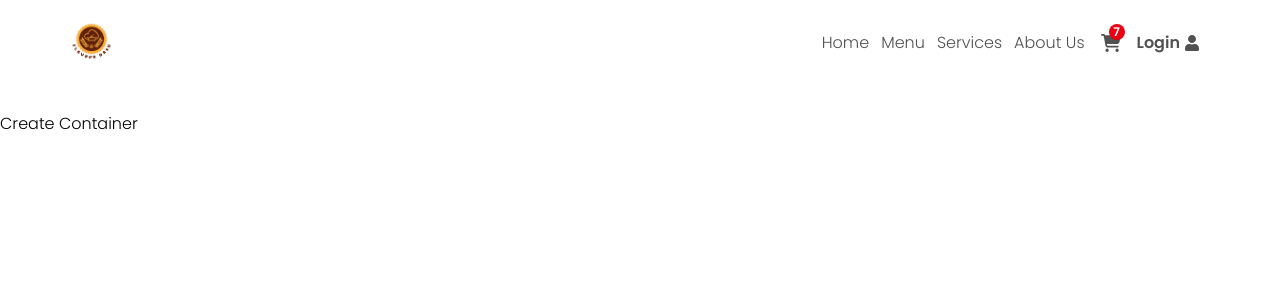
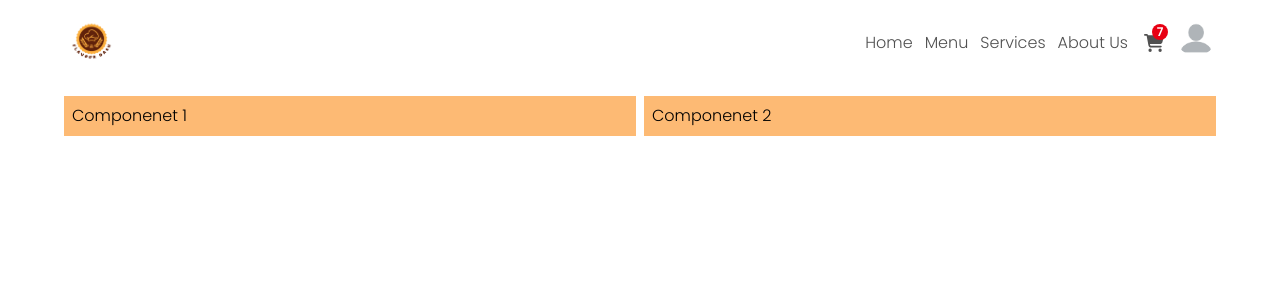
Before and after one commit to kirtanpatel35367/Food-Cart-Web-App, a React (Create React App) app: page /createItem in a window 1280 px wide. Shown: the top 300 px of the page. Built offline with nearby package versions, Linux system fonts and the light colour scheme.

Commit message:
first commit

```diff
--- a/src/App.js
+++ b/src/App.js
@@ -8,10 +8,10 @@ import Header from './components/Header'
 const App = () => {
   return (
 
-    <AnimatePresence>
+    <AnimatePresence mode="wait">
       <div className='w-screen h-auto flex flex-col'>
         <Header />
-        <main className='mt-28'>
+        <main className='mt-20 md:mt-24 px-16 w-full'>
           <Routes>
             <Route path='/*' element={<MainContainer />} />
             <Route path='/createItem' element={<CreateContainer />} />
--- a/src/components/CreateContainer.jsx
+++ b/src/components/CreateContainer.jsx
@@ -2,8 +2,14 @@ import React from 'react'
 
 const CreateContainer = () => {
   return (
-    <div>
-      Create Container
+    <div className='grid grid-cols-1 md:grid-cols-2 gap-2'>
+      <div className='p-2 bg-orange-300'>
+        Componenet 1
+      </div>
+      <div className='p-2 bg-orange-300'>
+        Componenet 2
+      </div>
+
     </div>
   )
 }
--- a/src/components/Header.jsx
+++ b/src/components/Header.jsx
@@ -1,42 +1,65 @@
-import React from 'react'
+import React, { useState } from 'react'
 import { getAuth, signInWithPopup, GoogleAuthProvider } from "firebase/auth";
 import { app } from '../firebase.config.js'
 import { FaCartShopping } from "react-icons/fa6"
+import { MdAddShoppingCart } from "react-icons/md";
+import { IoIosLogOut } from "react-icons/io";
+import { Link } from 'react-router-dom';
 import logo from '../img/logo.png'
 import { motion } from 'framer-motion';
-import { FaUser } from "react-icons/fa";
-import { Link } from 'react-router-dom';
 import { actionType } from '../context/reducer.js';
 import { useStateValue } from '../context/StateProvider.js';
-
+import defaultprofile from '../img/profilepic.png'
+import { type } from '@testing-library/user-event/dist/type/index.js';
 
 const Header = () => {
   const firebaseAuth = getAuth(app)
   const provider = new GoogleAuthProvider();
-  const [{user},dispatch] = useStateValue();
+  const [{ user }, dispatch] = useStateValue();
+  const [isMenu, setIsMenu] = useState(false)
 
 
+  //Login Function
   const login = async () => {
-    const { user: {refreshToken, providerData} } = await signInWithPopup(firebaseAuth, provider)
+    if (!user) {
+      const { user: { refreshToken, providerData } } = await signInWithPopup(firebaseAuth, provider);
 
+      dispatch({
+        type: actionType.SET_USER,
+        user: providerData[0],
+      });
+
+      localStorage.setItem("user", JSON.stringify(providerData[0]));
+    }
+    else {
+      setIsMenu(!isMenu)
+    }
+  };
+
+
+  //LogOut Function
+  const logout = async () => {
+    setIsMenu(false)
+    localStorage.clear()
     dispatch({
-      type:actionType.SET_USER,
-      user:providerData[0],
+      type: actionType.SET_USER,
+      user: null,
     })
   }
 
+
   return (
-    <header className=' w-screen h-auto p-4 fixed px-16'>
+    <header className='w-screen h-auto p-4 px-4 fixed md:px-16 md:p-4'>
       <div className='hidden md:flex w-full h-full justify-between'>
         <Link to={'/'} className='flex items-center gap-2'>
           <img src={logo} alt="Logo" className='w-14 object-cover cursor-pointer' />
         </Link>
-        <ul className='flex items-center gap-3 ml-auto'>
+        <motion.ul initial={{ opacity: 0, x: 200 }} animate={{ opacity: 1, x: 0 }} exit={{ opacity: 0, x: 200 }} className='flex items-center gap-3 ml-auto'>
           <li className='text-base text-textColor hover:text-headingColor duration-100 transition-all ease-in-out cursor-pointer'>Home</li>
           <li className='text-base text-textColor hover:text-headingColor duration-100 transition-all ease-in-out cursor-pointer'>Menu</li>
           <li className='text-base text-textColor hover:text-headingColor duration-100 transition-all ease-in-out cursor-pointer'>Services</li>
           <li className='text-base text-textColor hover:text-headingColor duration-100 transition-all ease-in-out cursor-pointer'>About Us</li>
-        </ul>
+        </motion.ul>
 
         <div className='relative flex items-center text-xl ml-4'>
           <FaCartShopping className='cursor-pointer text-textColor hover:text-headingColor' />
@@ -45,20 +68,76 @@ const Header = () => {
           </div>
         </div>
 
+        <div className='relative'>
+          <motion.img src={user ? user.photoURL : defaultprofile} alt="profilepic" whileTap={{ scale: 0.8 }} onClick={login} className="w-10 min-w-[40px] h-10 items-center rounded-full cursor-pointer ml-3" />
 
-        <motion.button whileTap={{ scale: 0.8 }} onClick={login} className="flex items-center justify-between hover:text-headingColor  text-textColor mx-2 px-2 py-0.5 font-semibold leading-tight">
-          Login
-          <div className="ml-1">
-            <FaUser />
-          </div>
-        </motion.button>
+          {
+            isMenu && (
+              <motion.div initial={{ opacity: 0, scale: 0.6 }} animate={{ opacity: 1, scale: 1 }} exit={{ opacity: 0, scale: 0.6 }} className='w-40 bg-slate-100 shadow-xl rounded-lg flex flex-col absolute p-3 py-2 cursor-pointer top-12 right-0 gap-2'>
+                {user && user.email === 'kp534422@gmail.com' && (
+                  <Link to={'./createitem'}>
+                    <p className='px-4 py-2 flex items-center gap-2 cursor-pointer  hover:bg-slate-400 transition-all duration-100 ease-in-out rounded-lg text-textColor text-base'>
+                      New Item<MdAddShoppingCart />
+                    </p>
+                  </Link>
+                )}
+
+                <p onClick={logout} className='px-4 py-2 flex items-center gap-2 cursor-pointer shadow-md bg-slate-300 hover:bg-slate-400 transition-all duration-100 ease-in-out rounded-lg text-textColor text-base'>Log Out<IoIosLogOut /></p>
+              </motion.div>
+            )
+
+          }
+
+        </div>
       </div>
 
-      <div className='flex md:hidden w-full h-full'>
-        For Mobile
+
+      <div className='flex md:hidden w-full h-full justify-between items-center'>
+
+        <Link to={'/'} className='flex items-center gap-2'>
+          <img src={logo} alt="Logo" className='w-14 object-cover cursor-pointer' />
+        </Link>
+
+        <div className='flex'>
+          <div className='relative flex items-center text-xl ml-4'>
+            <FaCartShopping className='cursor-pointer text-textColor hover:text-headingColor' />
+            <div className='absolute  -top-0 -right-1 w-4 h-4 rounded-full bg-cartNumBg flex items-center justify-center'>
+              <p className='text-xs text-white font-semibold'>7</p>
+            </div>
+          </div>
+
+          <div className='relative'>
+            <motion.img src={user ? user.photoURL : defaultprofile} alt="profilepic" whileTap={{ scale: 0.8 }} onClick={login} className="w-10 min-w-[40px] h-10 items-center rounded-full cursor-pointer ml-3" />
+
+            {
+              isMenu && (
+                <motion.div initial={{ opacity: 0, scale: 0.6 }} animate={{ opacity: 1, scale: 1 }} exit={{ opacity: 0, scale: 0.6 }} className='w-40 bg-slate-100 shadow-xl rounded-lg flex flex-col absolute p-3 py-2 cursor-pointer top-12 right-0 gap-2'>
+                  {user && user.email === 'kp534422@gmail.com' && (
+                    <Link to={'./createitem'}>
+                      <p className='px-4 py-2 flex items-center gap-2 cursor-pointer hover:bg-slate-300 transition-all duration-100 ease-in-out rounded-lg text-textColor text-base'>
+                        New Item<MdAddShoppingCart />
+                      </p>
+                    </Link>
+                  )}
+
+                  <ul className='flex flex-col'>
+                    <li className='px-4 py-2 text-base text-textColor hover:bg-slate-400 transition-all duration-100 ease-in-out rounded-lg cursor-pointer'>Home</li>
+                    <li className='px-4 py-2 text-base text-textColor hover:bg-slate-400 transition-all duration-100 ease-in-out rounded-lg cursor-pointer'>Menu</li>
+                    <li className='px-4 py-2 text-base text-textColor hover:bg-slate-400 transition-all duration-100 ease-in-out rounded-lg cursor-pointer'>Services</li>
+                    <li className='px-4 py-2 text-base text-textColor hover:bg-slate-400 transition-all duration-100 ease-in-out rounded-lg cursor-pointer'>About Us</li>
+                  </ul>
+
+                  <p onClick={logout} className='px-4 py-2 flex items-center gap-2 cursor-pointer shadow-md bg-slate-300 hover:bg-slate-4004 transition-all duration-100 ease-in-out rounded-lg text-textColor text-base'>Log Out<IoIosLogOut /></p>
+                </motion.div>
+              )
+
+            }
+          </div>
+
+        </div>
       </div>
     </header>
   )
 }
 
-export default Header
+export default Header;
--- a/src/context/StateProvider.js
+++ b/src/context/StateProvider.js
@@ -1,12 +1,18 @@
-import React,{createContext,useContext,useReducer} from "react";
+import React, { createContext, useContext, useReducer } from "react";
 
 export const StateContext = createContext()
 
-export const StateProvider = ({reducer, initialState, children}) => (
+export const StateProvider = ({ reducer, initialState, children }) => (
     <StateContext.Provider value={useReducer(reducer, initialState)}>
         {children}
     </StateContext.Provider>
 );
 
+export const useStateValue = () => useContext(StateContext)
 
-export const useStateValue = ()=>useContext(StateContext)
+
+/*StateContext: Creates a React Context to hold the state and dispatch function.
+StateProvider: This component wraps the entire app, providing state and dispatch to all nested components.
+It uses useReducer with reducer and initialState as arguments. useReducer returns [state, dispatch],
+which is passed to StateContext.Provider.
+useStateValue: A custom hook to make it easy to access state and dispatch from any component. */
--- a/src/context/initialState.js
+++ b/src/context/initialState.js
@@ -1,3 +1,7 @@
+import {fetchUser} from '../utils/fetchLocalStorageData'
+
+const userInfo = fetchUser();
+
 export const initialState = {
-    user:null,
+    user:userInfo,
 }
--- /dev/null
+++ b/src/utils/fetchLocalStorageData.js
@@ -0,0 +1,5 @@
+export const fetchUser = () => {
+    const userInfo = localStorage.getItem("user") !== undefined ? JSON.parse(localStorage.getItem("user")) : localStorage.clear()
+
+    return userInfo;
+}
```
Also changed, not shown: src/img/profilepic.png (added).
